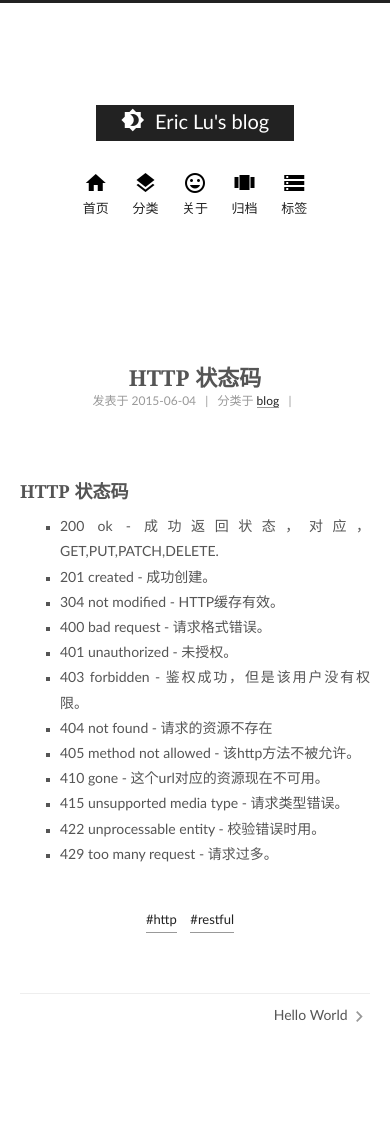
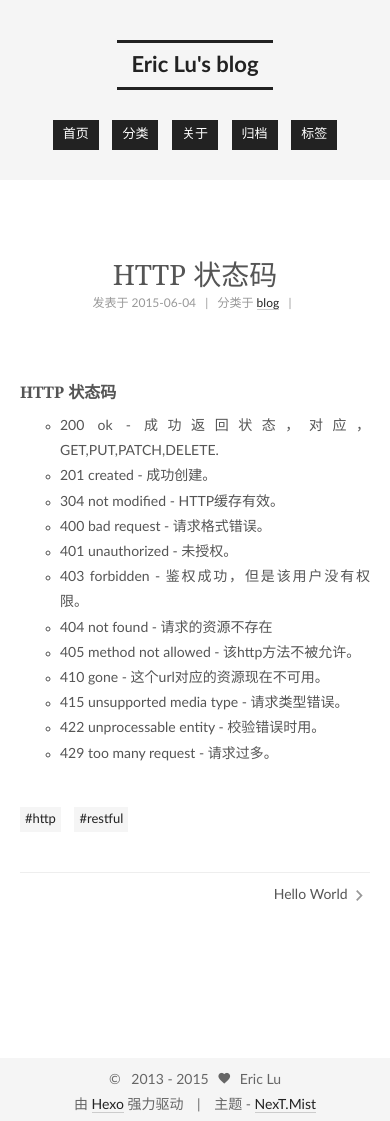
Before and after one commit to Eric0808/eric0808.github.io, a plain HTML site: page 2015/06/04/my-new-post/index.html in a window 390 px wide. Shown: the top 1121 px of the page. Drawn offline with nearby package versions, Linux system fonts and the light colour scheme; some packages are replaced by stand-ins of ours; a script that the page names is missing.

Commit message:
Site updated: 2015-06-05 00:18:14

```diff
--- a/2015/06/04/my-new-post/index.html
+++ b/2015/06/04/my-new-post/index.html
@@ -1,5 +1,5 @@
 <!doctype html>
-<html class="theme-next use-motion ">
+<html class="theme-next use-motion theme-next-mist">
 <head>
 
 
@@ -32,7 +32,7 @@
 
 <script type="text/javascript" id="hexo.configuration">
   var CONFIG = {
-    scheme: '',
+    scheme: 'Mist',
     analytics: {
       google: ''
     },
@@ -357,7 +357,7 @@
 <div class="theme-info">
   主题 -
   <a class="theme-link" href="https://github.com/iissnan/hexo-theme-next">
-    NexT
+    NexT.Mist
   </a>
 </div>
 
--- a/css/main.css
+++ b/css/main.css
@@ -214,51 +214,51 @@ h6 {
   font-family: Cambria, Georgia, "Microsoft Jhenghei", "Hiragino Sans GB", "Microsoft YaHei", "Times New Roman", serif;
 }
 h1 {
-  font-size: 26px;
+  font-size: 24px;
 }
 @media (max-width: 767px) {
   h1 {
-    font-size: 22px;
+    font-size: 20px;
   }
 }
 h2 {
-  font-size: 24px;
+  font-size: 22px;
 }
 @media (max-width: 767px) {
   h2 {
-    font-size: 20px;
+    font-size: 18px;
   }
 }
 h3 {
-  font-size: 22px;
+  font-size: 20px;
 }
 @media (max-width: 767px) {
   h3 {
-    font-size: 18px;
+    font-size: 16px;
   }
 }
 h4 {
-  font-size: 20px;
+  font-size: 18px;
 }
 @media (max-width: 767px) {
   h4 {
-    font-size: 16px;
+    font-size: 14px;
   }
 }
 h5 {
-  font-size: 18px;
+  font-size: 16px;
 }
 @media (max-width: 767px) {
   h5 {
-    font-size: 14px;
+    font-size: 12px;
   }
 }
 h6 {
-  font-size: 16px;
+  font-size: 14px;
 }
 @media (max-width: 767px) {
   h6 {
-    font-size: 12px;
+    font-size: 10px;
   }
 }
 p {
@@ -914,7 +914,7 @@ body {
   position: relative;
 }
 .site-meta {
-  text-align: center;
+  text-align: left;
 }
 @media (max-width: 767px) {
   .site-meta {
@@ -1171,7 +1171,7 @@ input.menu-search-input {
   width: 4px;
   height: 4px;
   border-radius: 50%;
-  background: #581fe4;
+  background: #b45332;
 }
 .sidebar-nav {
   margin: 0;
@@ -1499,7 +1499,7 @@ input.menu-search-input {
   }
 }
 .posts-collapse {
-  margin-left: 55px;
+  margin-left: 0;
 }
 @media (max-width: 767px) {
   .posts-collapse {
@@ -1931,3 +1931,261 @@ input.menu-search-input {
   display: inline;
   content: ") ";
 }
+.test {
+  border: 10px;
+}
+h2,
+h3,
+h4,
+h5,
+h6 {
+  margin: 20px 0 10px;
+}
+p {
+  margin: 10px 0;
+}
+a {
+  border-bottom-color: #ccc;
+}
+hr {
+  margin: 20px 0;
+  height: 2px;
+}
+ul li {
+  list-style: circle;
+}
+.btn {
+  padding: 0 10px;
+  border-width: 2px;
+  border-radius: 0;
+}
+.headband {
+  display: none;
+}
+.header {
+  background: #f5f5f5;
+}
+.header-inner {
+  margin-bottom: 80px;
+  padding: 40px 0;
+}
+.header-inner:before,
+.header-inner:after {
+  content: " ";
+  display: table;
+}
+.header-inner:after {
+  clear: both;
+}
+@media (max-width: 767px) {
+  .header-inner {
+    padding-bottom: 30px;
+  }
+}
+.site-meta {
+  float: left;
+  margin-left: -20px;
+}
+@media (max-width: 767px) {
+  .site-meta {
+    float: none;
+    margin-left: 0;
+  }
+}
+.site-meta .brand {
+  padding: 2px 1px;
+  color: #222;
+  background: none;
+}
+@media (max-width: 767px) {
+  .site-meta .brand {
+    display: block;
+  }
+}
+.site-meta .logo {
+  display: none;
+}
+.site-meta .site-title {
+  font-size: 24px;
+  font-weight: bolder;
+}
+@media (max-width: 767px) {
+  .site-meta .site-title {
+    font-size: 22px;
+    line-height: 40px;
+  }
+}
+.logo-line-before,
+.logo-line-after {
+  display: block;
+  overflow: hidden;
+  margin: 0 auto;
+  width: 75%;
+}
+@media (max-width: 767px) {
+  .logo-line-before,
+  .logo-line-after {
+    width: 40%;
+  }
+}
+.logo-line-before i,
+.logo-line-after i {
+  position: relative;
+  display: block;
+  height: 4px;
+  background: #222;
+}
+@media (max-width: 767px) {
+  .logo-line-before i,
+  .logo-line-after i {
+    height: 3px;
+  }
+}
+.use-motion .logo-line-before i {
+  left: -100%;
+}
+.use-motion .logo-line-after i {
+  right: -100%;
+}
+.menu {
+  float: right;
+  margin: 8px 0 0 0;
+  padding: 0 20px;
+}
+@media (max-width: 767px) {
+  .menu {
+    margin-top: 20px;
+  }
+}
+.menu br {
+  display: none;
+}
+.menu .menu-item {
+  margin-left: 10px;
+}
+.menu .menu-item a {
+  padding: 5px 10px;
+  background: #222;
+  border: none;
+  color: #fff;
+  transition-property: background;
+}
+.menu .menu-item a:hover {
+  background: #bbb;
+}
+.menu a::before {
+  display: none;
+}
+@media (max-width: 767px) {
+  .menu a::before {
+    display: block;
+  }
+}
+@media (max-width: 767px) {
+  .menu {
+    float: none;
+  }
+}
+.menu-item-icon {
+  display: none;
+}
+.posts-expand {
+  padding-top: 0;
+}
+.posts-expand .post-title,
+.posts-expand .post-meta {
+  text-align: left;
+}
+@media (max-width: 767px) {
+  .posts-expand .post-title,
+  .posts-expand .post-meta {
+    text-align: center;
+  }
+}
+.posts-expand .post-eof {
+  display: none;
+}
+.posts-expand .post {
+  margin-top: 80px;
+}
+.posts-expand .post:first-child {
+  margin-top: 0;
+}
+.posts-expand .post-meta {
+  margin-top: 5px;
+  margin-bottom: 20px;
+}
+.posts-expand .post-title {
+  font-size: 28px;
+  font-weight: 300;
+}
+.posts-expand .post-body img {
+  margin: 0;
+}
+.posts-expand .post-tags {
+  text-align: left;
+}
+.posts-expand .post-tags a {
+  padding: 1px 5px;
+  background: #f5f5f5;
+  border-bottom: none;
+}
+.posts-expand .post-tags a:hover {
+  background: #ccc;
+}
+.posts-expand .post-nav {
+  margin-top: 40px;
+}
+.post-more-link {
+  margin-top: 20px;
+  text-align: left;
+}
+.post-more-link a {
+  padding: 0;
+  font-size: 16px;
+  color: #666;
+  background: none;
+  border: none;
+  border-bottom: 2px solid #666;
+  transition-property: border;
+}
+.post-more-link a:hover {
+  border-bottom-color: #222;
+}
+.page-post-detail .post-title,
+.page-post-detail .post-meta {
+  text-align: center;
+}
+.page-post-detail .post-meta {
+  margin-bottom: 60px;
+}
+.pagination {
+  margin: 80px 0 0;
+  text-align: left;
+}
+@media (max-width: 767px) {
+  .pagination {
+    margin: 80px 10px 0;
+    text-align: center;
+  }
+}
+.footer {
+  margin-top: 80px;
+  padding: 10px 0;
+  background: #f5f5f5;
+  color: #666;
+}
+.footer-inner {
+  margin: 0 auto;
+  text-align: left;
+}
+@media (max-width: 767px) {
+  .footer-inner {
+    text-align: center;
+  }
+}
+.full-image.full-image.full-image {
+  max-width: 100%;
+  width: auto;
+  margin: 0;
+}
```
Also changed, not shown: 2015/06/04/hello-world/index.html (+3 -3 lines), 404.html (+3 -3 lines), about/index.html (+3 -3 lines), archives/2015/06/index.html (+3 -3 lines), archives/2015/index.html (+3 -3 lines), archives/index.html (+3 -3 lines), categories/blog/index.html (+3 -3 lines), categories/index.html (+3 -3 lines), index.html (+3 -3 lines), tags/http/index.html (+3 -3 lines), tags/index.html (+3 -3 lines), tags/restful/index.html (+3 -3 lines).
